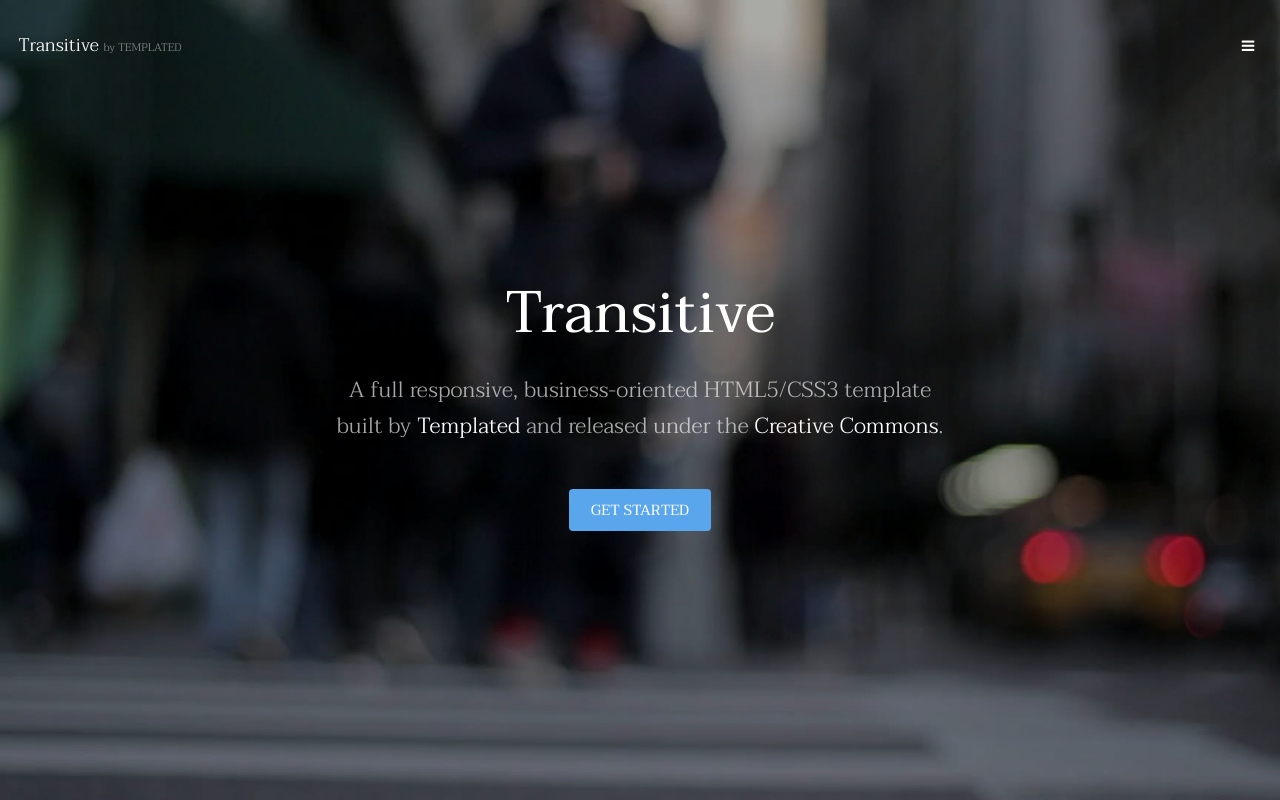
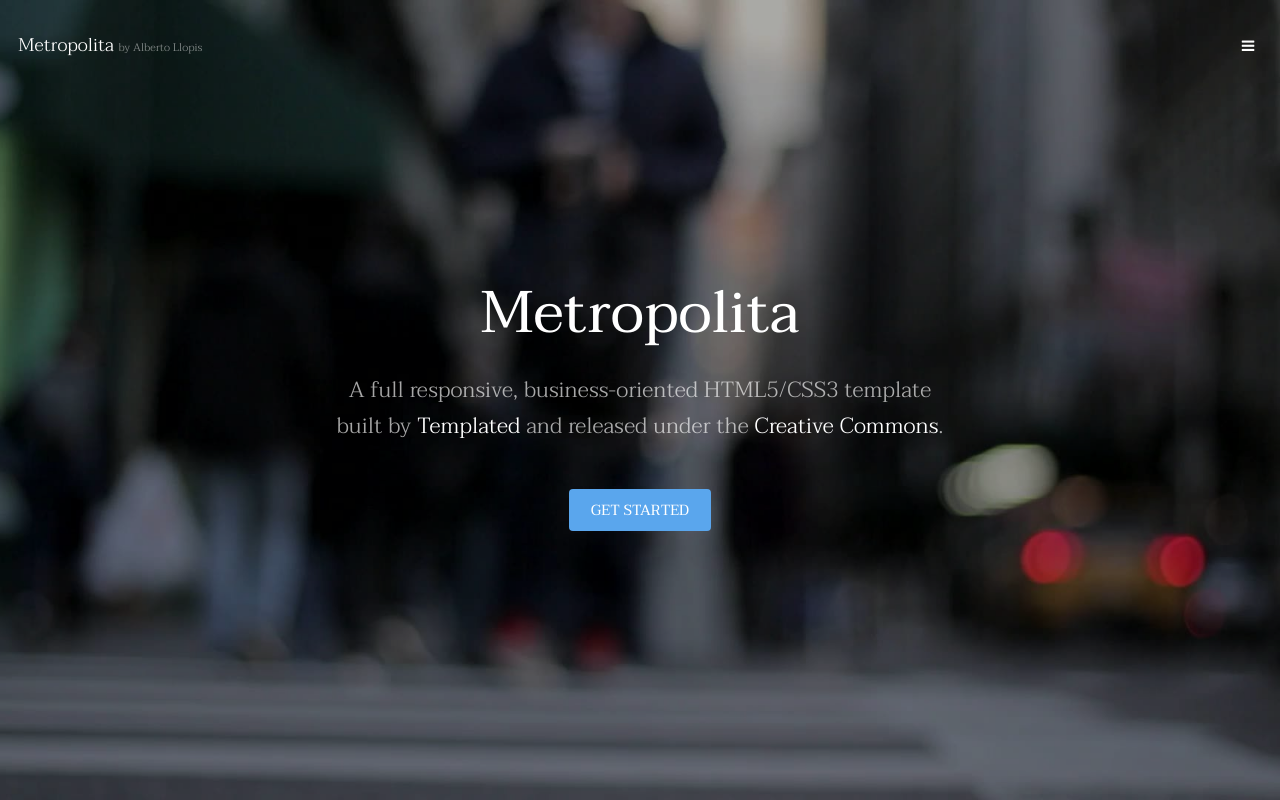
Before and after one commit to postteriori/04_REP_METROPOLITA, a plain HTML site: page index.html in a window 1280 px wide. Shown: the top 800 px of the page. Drawn offline with Linux system fonts and the light colour scheme.

Commit message:
cambios en la portada por ALBERTO

```diff
--- a/index.html
+++ b/index.html
@@ -6,7 +6,7 @@
 -->
 <html>
 	<head>
-		<title>Transitive by TEMPLATED</title>
+		<title>Metropolita by Alberto Llopis</title>
 		<meta charset="utf-8" />
 		<meta name="viewport" content="width=device-width, initial-scale=1" />
 		<link rel="stylesheet" href="assets/css/main.css" />
@@ -15,7 +15,7 @@
 
 		<!-- Header -->
 			<header id="header" class="alt">
-				<div class="logo"><a href="index.html">Transitive <span>by TEMPLATED</span></a></div>
+				<div class="logo"><a href="index.html">Metropolita <span>by Alberto Llopis</span></a></div>
 				<a href="#menu" class="toggle"><span>Menu</span></a>
 			</header>
 
@@ -36,7 +36,7 @@
 		-->
 			<section id="banner" data-video="images/banner">
 				<div class="inner">
-					<h1>Transitive</h1>
+					<h1>Metropolita</h1>
 					<p>A full responsive, business-oriented HTML5/CSS3 template<br />
 					built by <a href="https://templated.co/">Templated</a> and released under the <a href="https://templated.co/license">Creative Commons</a>.</p>
 					<a href="#one" class="button special scrolly">Get Started</a>
```
